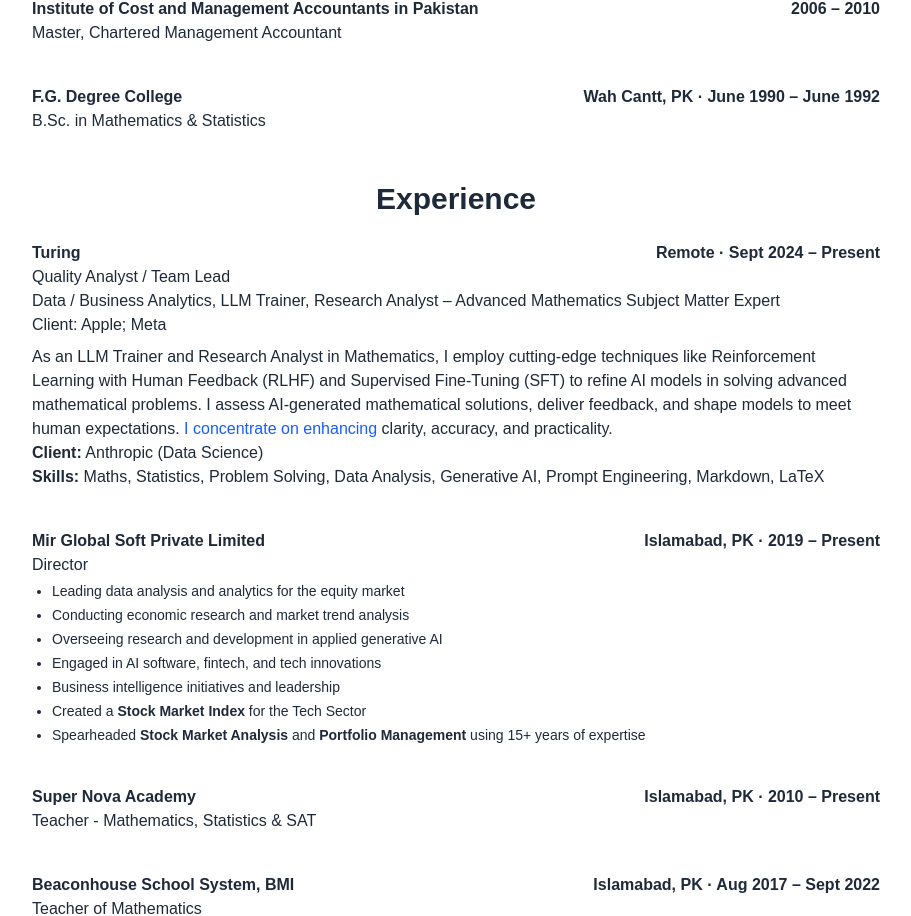
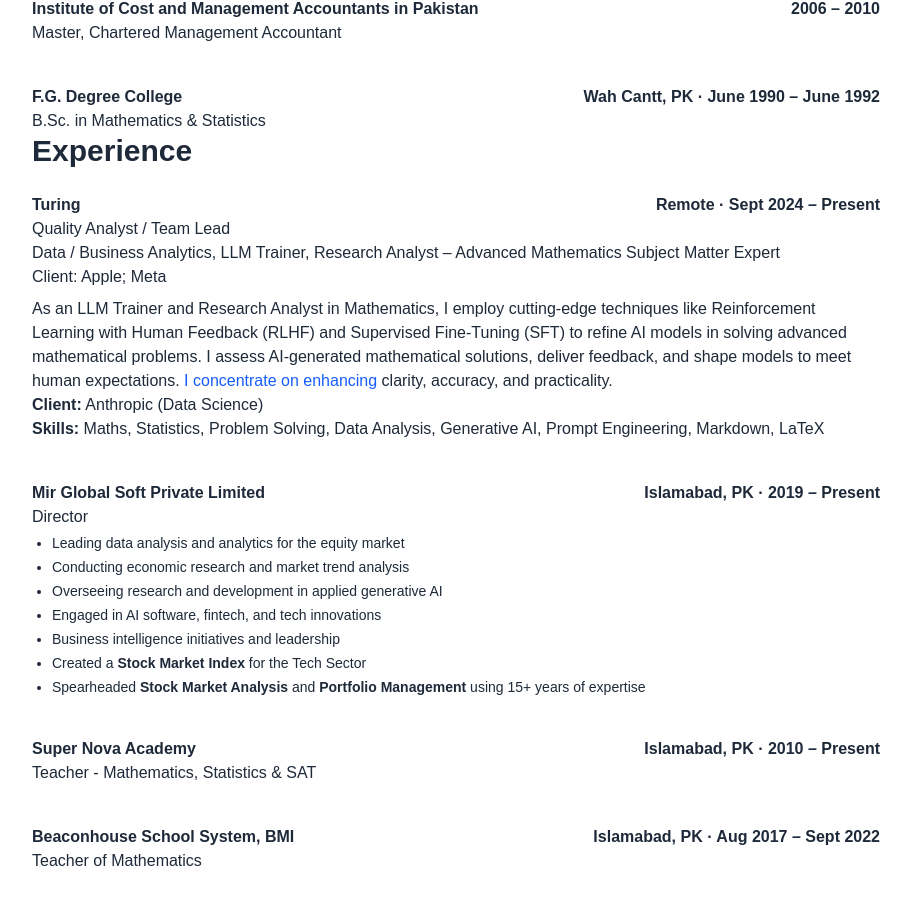
Before and after one commit to zulfiqaralimir/my-resume, a Next.js app: page / in a window 1280 px wide. Shown: the part 851-1767 px from the top of the page, without its empty margins (184-1095 px from the left). Built offline with nearby package versions, Linux system fonts and the light colour scheme.

Commit message:
Add full experience section

```diff
--- a/app/page.tsx
+++ b/app/page.tsx
@@ -121,7 +121,7 @@
       </div>
 
       {/* Experience Section */}
-      <h2 className="text-3xl font-bold mt-12 mb-6 text-center">Experience</h2>
+      <h2 className="text-3xl font-bold mb-6">Experience</h2>
 
       <div className="space-y-10 text-gray-800">
 
```
